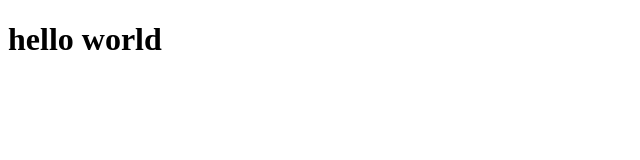
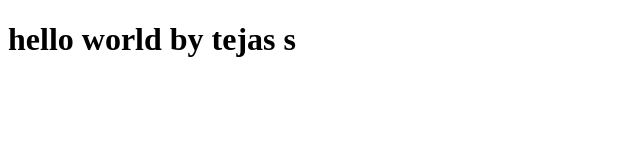
Before and after one commit to tejas004s/github, a plain HTML site: page index.html in a window 1280 px wide. Shown: the whole page, without its empty margins (0-640 px from the left). Drawn offline with Linux system fonts and the light colour scheme.

Commit message:
Updated without staging using -m

```diff
--- a/index.html
+++ b/index.html
@@ -7,7 +7,7 @@
     <link rel="stylesheet" href="style.css">
 </head>
 <body>
-    <h1>hello world</h1>
+    <h1>hello world by tejas s</h1>
 
 </body>
 </html>
```
